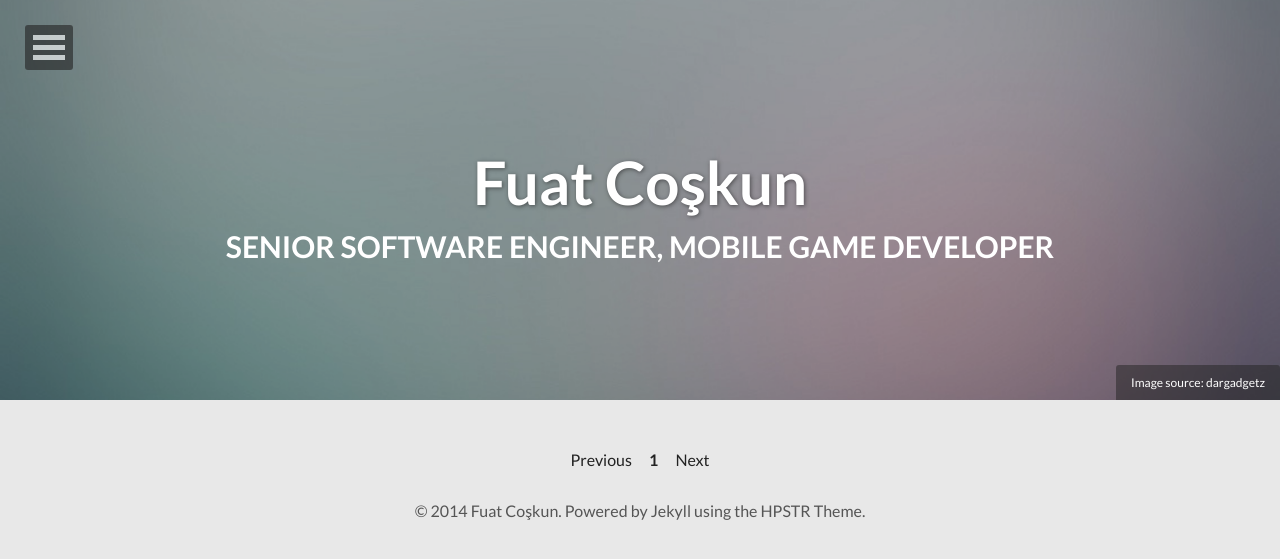
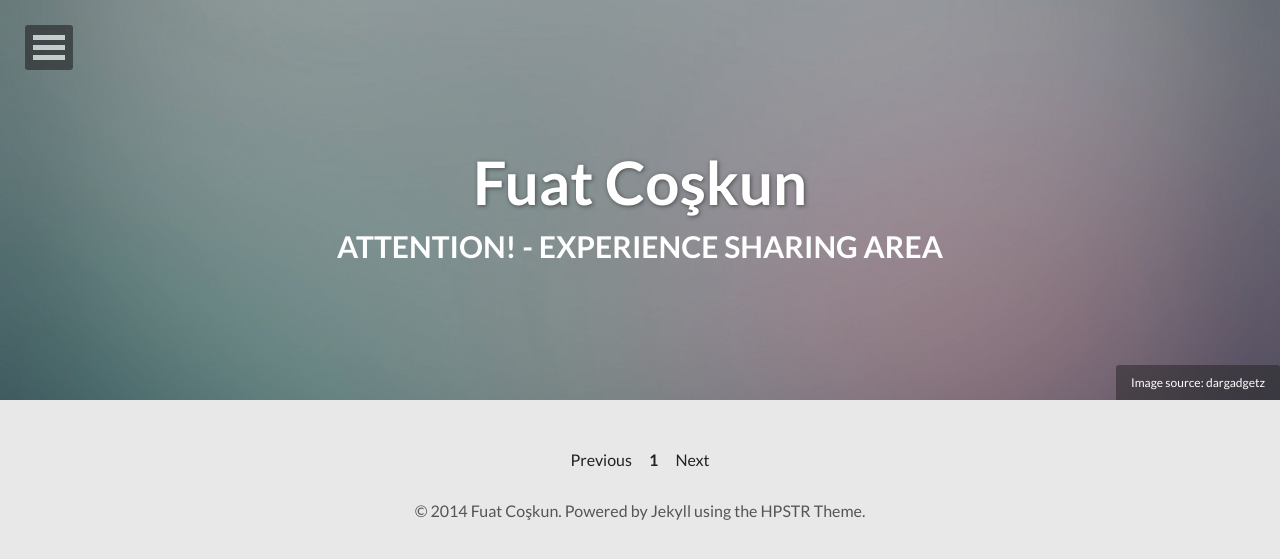
Before and after one commit to fuatcoskun/fuatcoskun.github.io, a Jekyll site: the page built from index.html, in a window 1280 px wide. Shown: the top 559 px of the page. Built offline with Jekyll 4.4.1, drawn with Linux system fonts in a browser that asks for light colours; nearby versions of some CDN libraries; the list of posts is cut into pages by our own code.

Commit message:
title change

```diff
--- a/index.html
+++ b/index.html
@@ -1,6 +1,6 @@
 ---
 layout: post-index
-title: Senior Software Engineer, Mobile Game Developer
+title: ATTENTION! - Experience Sharing Area
 description: "Describe this nonsense."
 tags: [Jekyll, theme, themes, responsive, blog, modern]
 comments: false
```
